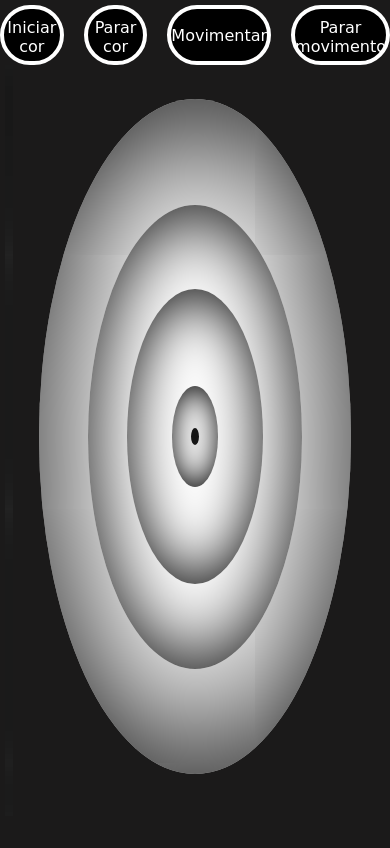
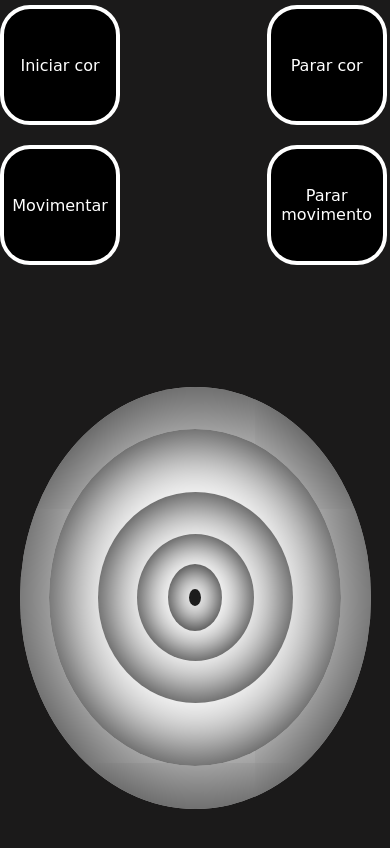
Before and after one commit to VCTRdvlpr/the-circle, a plain HTML site: page index.html in a window 390 px wide. Drawn offline with Linux system fonts and the light colour scheme; a web font is replaced by a local one.

Commit message:
responsive update .03

```diff
--- a/src/css/style.css
+++ b/src/css/style.css
@@ -170,20 +170,31 @@ h2{
     font-weight: bold;
 }
 
+.responsive-title-align{
+    display: none;
+}
+
 @media(max-width:1080px){
 
     .btn-align{
         position: relative;
         top: 5px;
         left: 0px;
-        flex-direction: row;
-        align-items:flex-start;
-        justify-content:space-between;
+        display: grid;
+        grid-template-columns: 2fr 1fr;
+        grid-template-rows: 1fr 1fr;
+    }
+
+    .btn-style{
+        width: 120px;
+        height: 120px;
     }
 
     .align{
         height: 80vh;
-        margin-top: 10%;
+        align-items: center;
+        justify-content: center;
+        margin: auto;
     }
 
     h2{
@@ -192,12 +203,7 @@ h2{
     }
 
     .stripe{
-        height: 90%;
-        width: 2%;
-        position: absolute;
-        left: 5px;
-        background-color: #ffffff;
-        box-shadow: inset 0px 0px 150px #000000;
+        display: none;
     }
 
     .developed-by{
@@ -209,8 +215,8 @@ h2{
     }
 
     .circle01{
-        height: 80%;
-        width: 80%;
+        height: 50%;
+        width: 90%;
         position: absolute;
         border-radius: 100%;
         background-color: #ffffff;
@@ -219,8 +225,8 @@ h2{
 
 
     .circle02{
-        height: 55%;
-        width: 55%;
+        height: 40%;
+        width: 75%;
         position: absolute;
         border-radius: 100%;
         background-color: #ffffff;
@@ -229,8 +235,8 @@ h2{
     }
 
     .circle03{
-        height: 35%;
-        width: 35%;
+        height: 25%;
+        width: 50%;
         position: absolute;
         border-radius: 100%;
         background-color: #ffffff;
@@ -239,8 +245,8 @@ h2{
     }
 
     .circle04{
-        height: 14%;
-        width: 14;
+        height: 15%;
+        width: 30%;
         position: absolute;
         border-radius: 100%;
         background-color: #ffffff;
@@ -248,8 +254,8 @@ h2{
     }
 
     .circle05{
-        height: 12%;
-        width: 12%;
+        height: 8%;
+        width: 14%;
         position: absolute;
         border-radius: 100%;
         background-color: #ffffff;
@@ -258,7 +264,7 @@ h2{
 
     .circle06{
         height: 2%;
-        width: 2%;
+        width: 3%;
         position: absolute;
         border-radius: 100%;
         background-color: #ffffff;
```
Also changed, not shown: index.html (+0 -1 lines).
